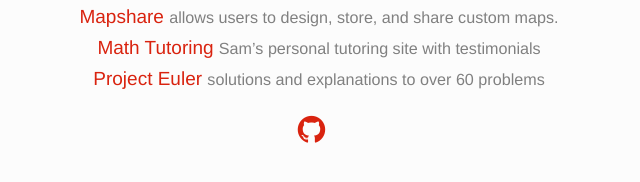
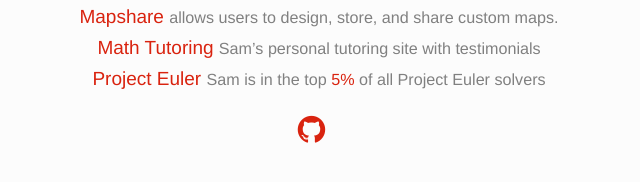
Before and after one commit to snebel/snebel.github.io, a plain HTML site: page index.html in a window 1280 px wide. Shown: the part 612-794 px from the top of the page, 321-961 px from the left. Drawn offline with Linux system fonts and the light colour scheme.

Commit message:
5 percent

```diff
--- a/index.html
+++ b/index.html
@@ -33,7 +33,7 @@
     <h4><a href='http://watch-atlas.herokuapp.com' target='blank'>Watch Atlas</a> <small>is a D3 visualization of global Youtube trends.</small></h4>
     <h4><a href='http://mapshare.herokuapp.com' target='blank'>Mapshare</a> <small>allows users to design, store, and share custom maps.</small>
     <h4><a href='http://samnebel.com' target='blank'>Math Tutoring</a> <small> Sam&rsquo;s personal tutoring site with testimonials</small></h4>
-    <h4><a href='http://github.com/snebel/project_euler' target='blank'>Project Euler</a> <small> solutions and explanations to over 60 problems</small></h4>
+    <h4><a href='http://github.com/snebel/project_euler' target='blank'>Project Euler</a> <small> Sam is in the top <a href='http://projecteuler.net/problems_analysis' target='blank'>5%</a> of all Project Euler solvers</small></h4>
     <!-- <h4><a href='http://github.com/snebel' target='blank'>Github</a> <small>- projects in Ruby, Java, Javascript, and Standard ML</small></h4> -->
 
     <!-- <a href='http://github.com/snebel' target='blank'><i class="fa fa-2x fa-list-alt"></i></a> -->
```
